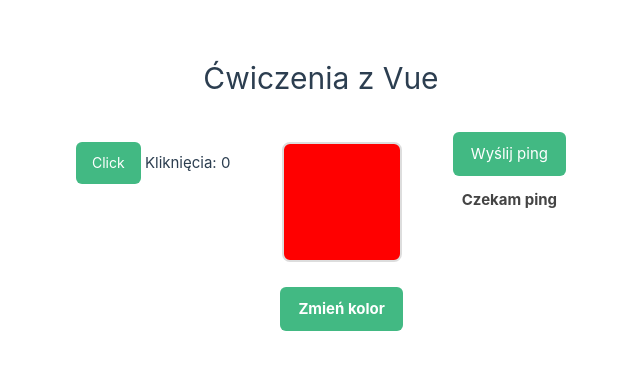
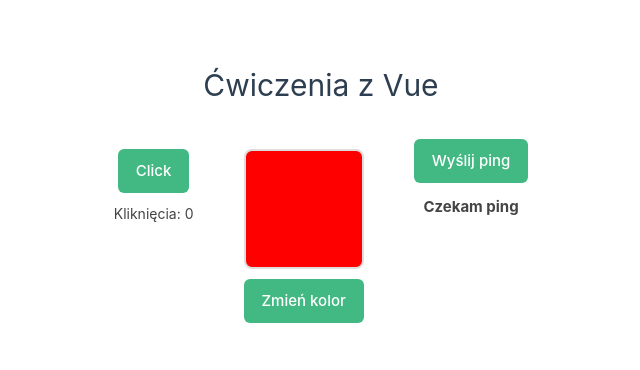
Before and after one commit to hello-lumina/playground, a Vue app in the folder vue-app/: page / in a window 1280 px wide. Shown: the part 208-578 px from the top of the page, without its empty margins (319-959 px from the left). Built offline with nearby package versions, Linux system fonts and the light colour scheme.

Commit message:
dodalem komponent uibutton

```diff
--- a/vue-app/src/App.vue
+++ b/vue-app/src/App.vue
@@ -3,6 +3,7 @@ import { ref } from 'vue'
 import CounterButton from './components/CounterButton.vue'
 import ColorBox from './components/ColorBox.vue'
 import ChildPing from './components/ChildPing.vue'
+import UIButton from './components/UIButton.vue'
 
 const currentColor = ref('red')
 const pingMessage = ref('Czekam ping')
@@ -10,9 +11,11 @@ const pingMessage = ref('Czekam ping')
 function getRandomColor() {
   return '#' + Math.floor(Math.random() * 16777215).toString(16)
 }
+
 function toggleColor() {
   currentColor.value = getRandomColor()
 }
+
 function handlePing() {
   pingMessage.value = 'Otrzymalem pinga'
 }
@@ -29,7 +32,7 @@ function handlePing() {
 
       <div class="block">
         <ColorBox :color="currentColor" />
-        <button class="btn" @click="toggleColor">Zmień kolor</button>
+        <UIButton @click="toggleColor"> Zmień kolor </UIButton>
       </div>
 
       <div class="block">
@@ -56,26 +59,11 @@ function handlePing() {
   display: flex;
   justify-content: center;
   gap: 50px;
+  flex-wrap: wrap;
 }
 
 .block {
   text-align: center;
-}
-
-.btn {
-  margin-top: 15px;
-  padding: 10px 18px;
-  border: none;
-  border-radius: 6px;
-  background-color: #42b983;
-  color: white;
-  font-size: 15px;
-  font-weight: bold;
-  cursor: pointer;
-  transition: 0.2s;
-}
-.btn:hover {
-  background-color: #2c9d6d;
 }
 
 .ping-msg {
--- a/vue-app/src/components/ChildPing.vue
+++ b/vue-app/src/components/ChildPing.vue
@@ -1,26 +1,13 @@
 <script setup>
+import UIButton from './UIButton.vue'
+
 const emit = defineEmits(['ping'])
+
 function sendPing() {
   emit('ping')
 }
 </script>
 
 <template>
-  <button @click="sendPing">Wyślij ping</button>
+  <UIButton @click="sendPing"> Wyślij ping </UIButton>
 </template>
-
-<style scoped>
-button {
-  padding: 10px 18px;
-  border: none;
-  border-radius: 6px;
-  background-color: #42b983;
-  color: white;
-  font-size: 15px;
-  cursor: pointer;
-  transition: 0.2s;
-}
-button:hover {
-  background-color: green;
-}
-</style>
--- a/vue-app/src/components/CounterButton.vue
+++ b/vue-app/src/components/CounterButton.vue
@@ -1,5 +1,6 @@
 <script setup>
 import { ref } from 'vue'
+import UIButton from './UIButton.vue'
 
 const count = ref(0)
 
@@ -10,8 +11,10 @@ function increment() {
 
 <template>
   <div class="counter">
-    <button @click="increment">Click</button>
-    Kliknięcia: <strong>{{ count }}</strong>
+    <UIButton @click="increment">Click</UIButton>
+    <p>
+      Kliknięcia: <strong>{{ count }}</strong>
+    </p>
   </div>
 </template>
 
@@ -20,22 +23,9 @@ function increment() {
   margin: 10px 0;
 }
 
-button {
-  padding: 10px 16px;
-  background-color: #42b983;
-  border: none;
-  border-radius: 6px;
-  color: white;
-  font-size: 14px;
-  cursor: pointer;
-  transition: 0.2s;
-}
-button:hover {
-  background-color: #2c9d6d;
-}
-
 p {
   margin-top: 10px;
   font-size: 14px;
+  color: #444;
 }
 </style>
--- /dev/null
+++ b/vue-app/src/components/UIButton.vue
@@ -0,0 +1,32 @@
+<script setup></script>
+
+<template>
+  <button class="btn" @click="$emit('click', $event)">
+    <slot>Button</slot>
+  </button>
+</template>
+
+<style scoped>
+.btn {
+  border: none;
+  border-radius: 6px;
+  background-color: #42b983;
+  color: white;
+  font-weight: 500;
+  cursor: pointer;
+  transition: all 0.2s ease;
+  font-family: inherit;
+  padding: 10px 18px;
+  font-size: 15px;
+}
+
+.btn:hover {
+  background-color: #2c9d6d;
+  transform: translateY(-1px);
+  box-shadow: 0 2px 8px rgba(0, 0, 0, 0.15);
+}
+
+.btn:active {
+  transform: translateY(0);
+}
+</style>
```
